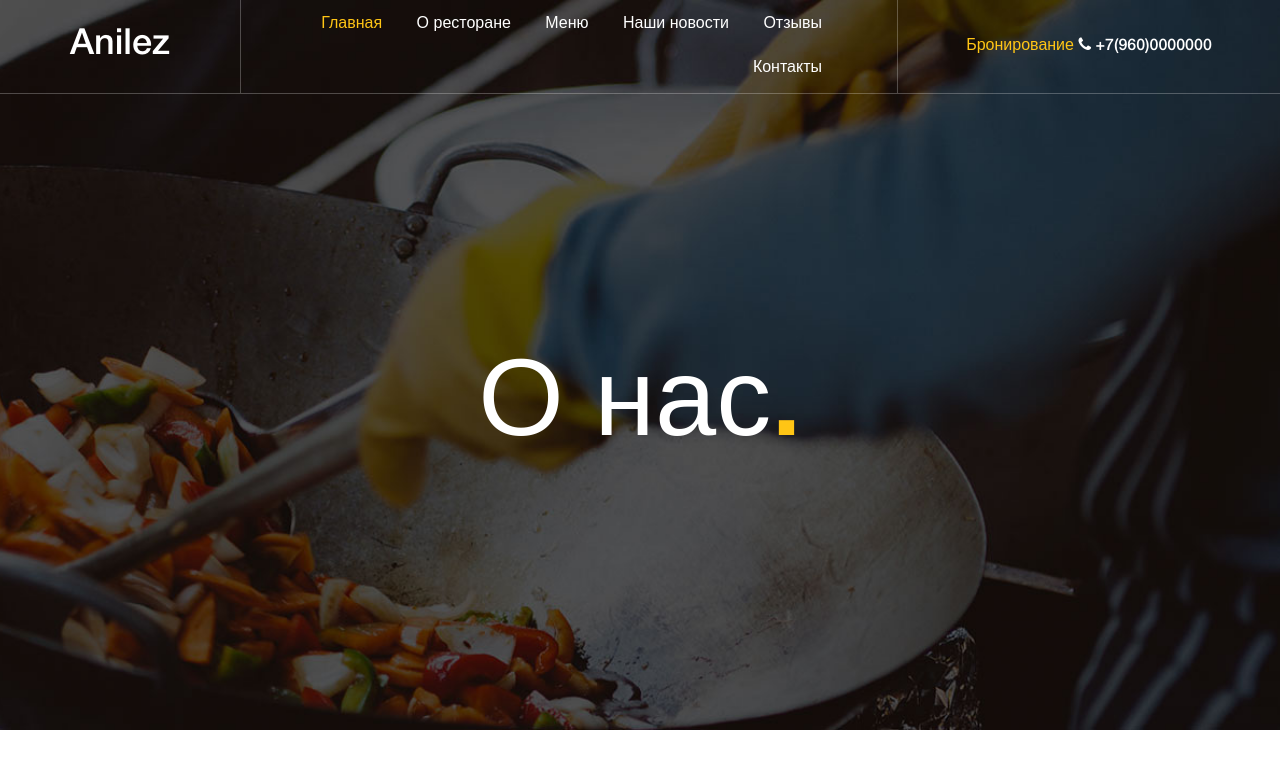
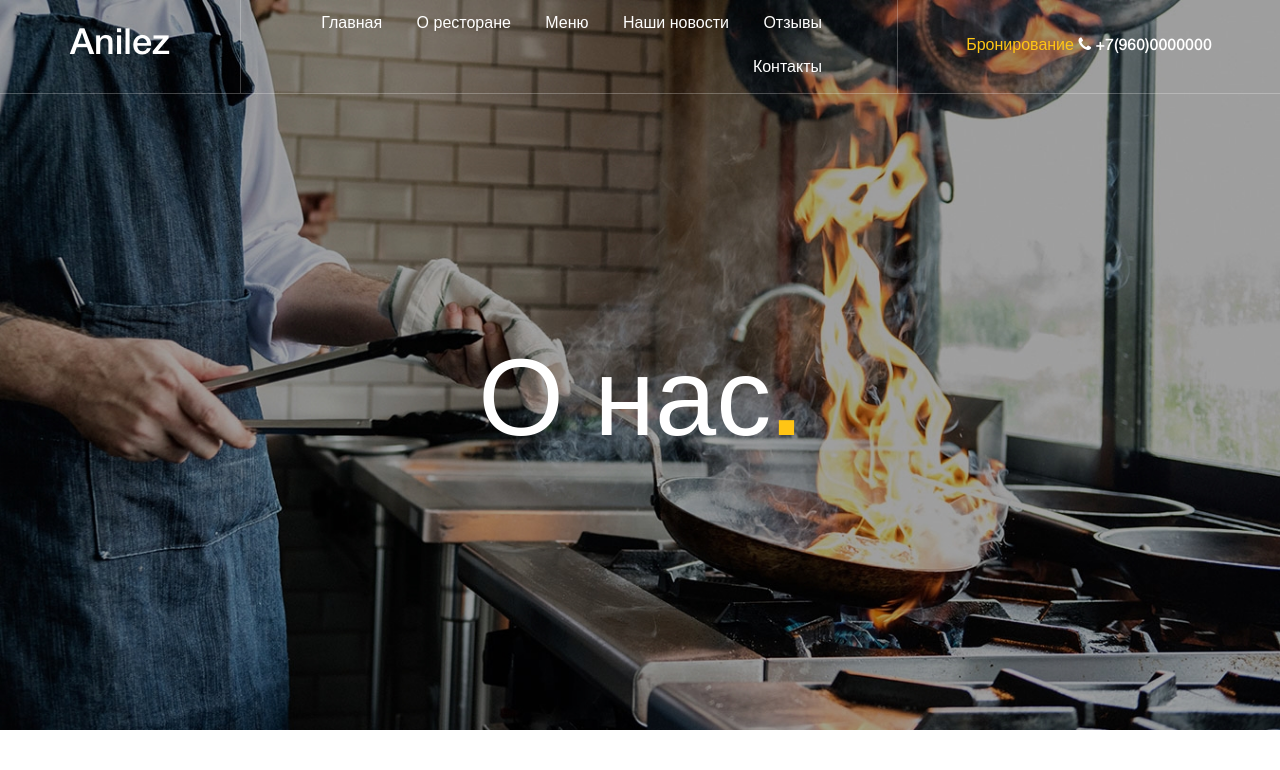
Before and after one commit to zai-elina/restaurant, a Django app: page /about/ in a window 1280 px wide. Shown: the top 770 px of the page. Run offline with Django 4.2, Linux system fonts and the light colour scheme; some libraries are stand-ins or nearby versions.

Commit message:
five commit

```diff
--- a/anilez/templates/base.html
+++ b/anilez/templates/base.html
@@ -43,7 +43,7 @@
 			</div>
 			<!-- Навигация -->
 			<ul class="main-menu">
-				<li><a href="/" class="active">Главная</a></li>
+				<li><a href="/">Главная</a></li>
 				<li><a href="/about/">О ресторане</a></li>
 				<li><a href="/menu/">Меню</a></li>
 				<li><a href="#">Наши новости</a></li>
```
Also changed, not shown: anilez/static/img/page-top-bg/1.jpg.
